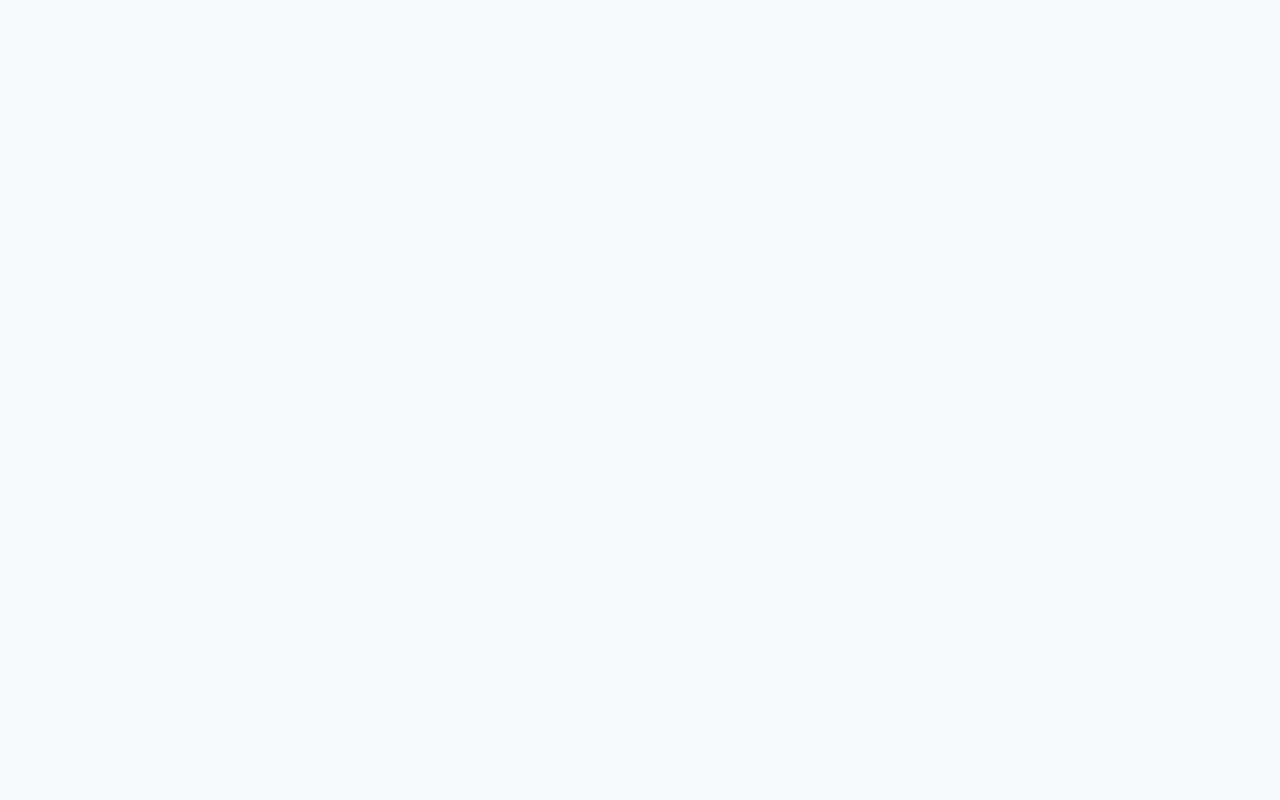
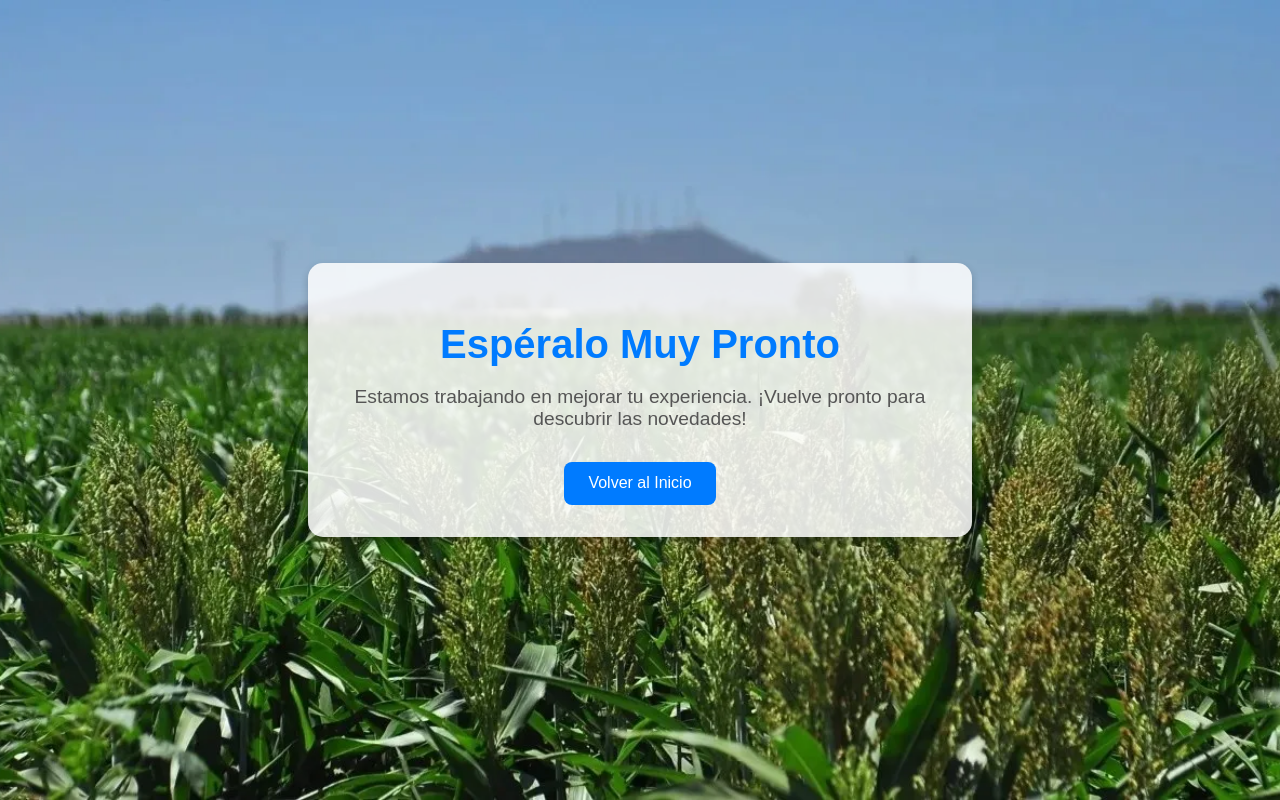
Before and after one commit to YourDaddySebas/scis-web, a React (Create React App) app: page /construction in a window 1280 px wide. Before the commit this address had no page. Built offline with nearby package versions, Linux system fonts and the light colour scheme.

Commit message:
Mejor index, añadido botones funcionales ahora, añadido pagina en construccion

```diff
--- a/src/App.js
+++ b/src/App.js
@@ -7,6 +7,7 @@ import Footer from './components/Footer';
 import LoginPage from './components/LoginPage';
 import ControlPanel from './components/ControlPanel';
 import ErrorPage from './components/ErrorPage';
+import ConstructionPage from './components/ConstructionPage';
 
 function App() {
   return (
@@ -30,6 +31,7 @@ function App() {
         <Route path="/control-panel" element={<ControlPanel />} />
         {/* Ruta para la página de error */}
         <Route path="/error" element={<ErrorPage />} />
+        <Route path="/construction" element={<ConstructionPage />} />
       </Routes>
     </Router>
   );
--- /dev/null
+++ b/src/components/ConstructionPage.css
@@ -0,0 +1,48 @@
+/* Estilos para la página de construcción */
+.construction-page {
+    display: flex;
+    align-items: center;
+    justify-content: center;
+    height: 100vh;
+    background-image: url('background.jpg'); /* Ruta de tu imagen */
+    background-size: cover;
+    background-position: center;
+    background-repeat: no-repeat;
+  }
+
+  .construction-container {
+    background: rgba(255, 255, 255, 0.85); /* Fondo blanco semitransparente */
+    padding: 2rem;
+    border-radius: 15px;
+    box-shadow: 0 4px 8px rgba(0, 0, 0, 0.2); /* Sombra para dar profundidad */
+    max-width: 600px;
+    text-align: center;
+  }
+
+  .construction-title {
+    font-size: 2.5rem;
+    color: #007bff; /* Azul primario */
+    font-weight: bold;
+    margin-bottom: 1rem;
+  }
+
+  .construction-text {
+    font-size: 1.2rem;
+    color: #555; /* Gris oscuro */
+    margin-bottom: 2rem;
+  }
+
+  .construction-button {
+    background-color: #007bff; /* Azul primario */
+    color: #fff;
+    padding: 0.8rem 1.5rem;
+    font-size: 1rem;
+    border: none;
+    border-radius: 8px;
+    cursor: pointer;
+    transition: background-color 0.3s ease;
+  }
+
+  .construction-button:hover {
+    background-color: #0056b3; /* Azul más oscuro al pasar el cursor */
+  }
--- /dev/null
+++ b/src/components/ConstructionPage.js
@@ -0,0 +1,24 @@
+import React from 'react';
+import './ConstructionPage.css'; // Importar el archivo de estilos
+
+const ConstructionPage = () => {
+  return (
+    <div className="construction-page">
+      {/* Contenedor principal */}
+      <div className="construction-container">
+        <h1 className="construction-title">Espéralo Muy Pronto</h1>
+        <p className="construction-text">
+          Estamos trabajando en mejorar tu experiencia. ¡Vuelve pronto para descubrir las novedades!
+        </p>
+        <button
+          className="construction-button"
+          onClick={() => window.location.href = '/'}
+        >
+          Volver al Inicio
+        </button>
+      </div>
+    </div>
+  );
+};
+
+export default ConstructionPage;
--- a/src/components/Header.js
+++ b/src/components/Header.js
@@ -8,7 +8,7 @@ const Header = () => {
       </div>
       <nav className="flex space-x-4">
         <a href="#inicio" className="text-blue-600">Inicio</a>
-        <a href="#error" className="text-blue-600">ServiciosMX</a>
+        <a href="#silencio" className="text-blue-600">ServiciosMX</a>
         <a href="#productos" className="text-blue-600">Productos</a>
       </nav>
       <div>
--- a/src/components/HeroSection.js
+++ b/src/components/HeroSection.js
@@ -1,6 +1,6 @@
 import React from 'react';
 import './HeroSection.css'; // Estilos específicos para el Hero Section
-
+import { Link } from 'react-router-dom'; // Importamos Link para manejar navegación
 const HeroSection = () => {
   return (
     <section className="hero">
@@ -10,8 +10,9 @@ const HeroSection = () => {
           Tecnología avanzada para la gestión eficiente de recursos hídricos en agricultura y jardinería.
         </p>
         <div className="hero-buttons">
-          <button className="btn btn-primary">Conoce más</button>
-          <button className="btn btn-secondary">Panel de Control</button>
+          <Link to="/construction" className="btn btn-primary">Conoce más   </Link>
+
+          <Link to="/construction" className="btn btn-secondary">Panel de Control</Link>
         </div>
       </div>
     </section>
--- a/src/components/Navbar.js
+++ b/src/components/Navbar.js
@@ -11,13 +11,13 @@ const Navbar = () => {
         </div>
         <ul className="navbar-links">
           <li><a href="#inicio">Inicio</a></li>
-          <li><a href="#servicios">Servicios</a></li>
-          <li><a href="#productos">Productos</a></li>
+          <li><a href="/construction">Servicios</a></li>
+          <li><a href="/construction">Productos</a></li>
         </ul>
       </div>
       <div className="navbar-buttons">
         <Link to="/login" className="btn btn-primary">Iniciar sesión</Link> {/* Navega al login */}
-        <button className="btn btn-secondary">Adquirir</button>
+        <Link to="/construction" className="btn btn-secondary">Adquirir</Link>
       </div>
     </nav>
   );
--- a/src/components/style.css
+++ /dev/null
@@ -1,66 +0,0 @@
-/* Global styles */
-body, html {
-    margin: 0;
-    padding: 0;
-    height: 100%;
-    font-family: 'Arial', sans-serif;
-}
-
-.error-container {
-    display: flex;
-    justify-content: center;
-    align-items: center;
-    text-align: center;
-    height: 100%;
-    background: url('background.jpg') no-repeat center center fixed;
-    background-size: cover;
-}
-
-/* Content Styling */
-.content {
-    background: rgba(0, 0, 0, 0.5); /* Semi-transparent background */
-    padding: 20px 40px;
-    border-radius: 10px;
-    color: white;
-}
-
-.content h1 {
-    font-size: 4rem;
-    margin-bottom: 10px;
-}
-
-.content p {
-    font-size: 1.5rem;
-    margin-bottom: 20px;
-}
-
-.back-home {
-    display: inline-block;
-    padding: 10px 20px;
-    font-size: 1.2rem;
-    color: white;
-    text-decoration: none;
-    background-color: #007BFF;
-    border-radius: 5px;
-    transition: background-color 0.3s ease;
-}
-
-.back-home:hover {
-    background-color: #0056b3;
-}
-
-/* Responsive Design */
-@media (max-width: 768px) {
-    .content h1 {
-        font-size: 2.5rem;
-    }
-
-    .content p {
-        font-size: 1.2rem;
-    }
-
-    .back-home {
-        font-size: 1rem;
-        padding: 8px 16px;
-    }
-}
```
Also changed, not shown: src/components/error.html (deleted, +0 -18 lines).
